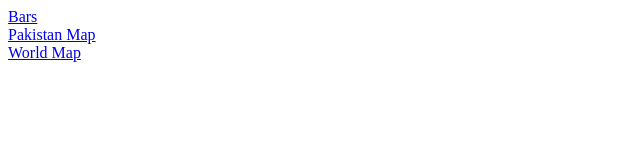
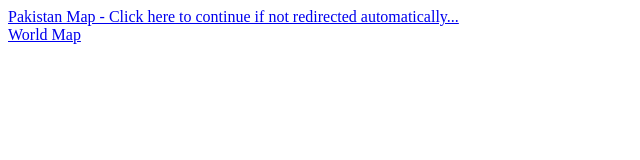
Before and after one commit to s4nyam/Skylark-Drones-Assignment, a website: page 5.D3+ GeoJSON + TopoJSON/index.html in a window 1280 px wide. Shown: the whole page, without its empty margins (0-640 px from the left). Drawn offline with Linux system fonts and the light colour scheme.

Commit message:
Adding website version 2

```diff
--- a/5.D3+ GeoJSON + TopoJSON/index.html
+++ b/5.D3+ GeoJSON + TopoJSON/index.html
@@ -1,3 +1,3 @@
-<a href="bars.html">Bars</a><br />
-<a href="pakmap.html">Pakistan Map</a><br />
+<!-- <a href="bars.html">Bars</a><br /> -->
+<a href="pakmap.html">Pakistan Map - Click here to continue if not redirected automatically...</a><br />
 <a href="world-map.html">World Map</a><br />
```
